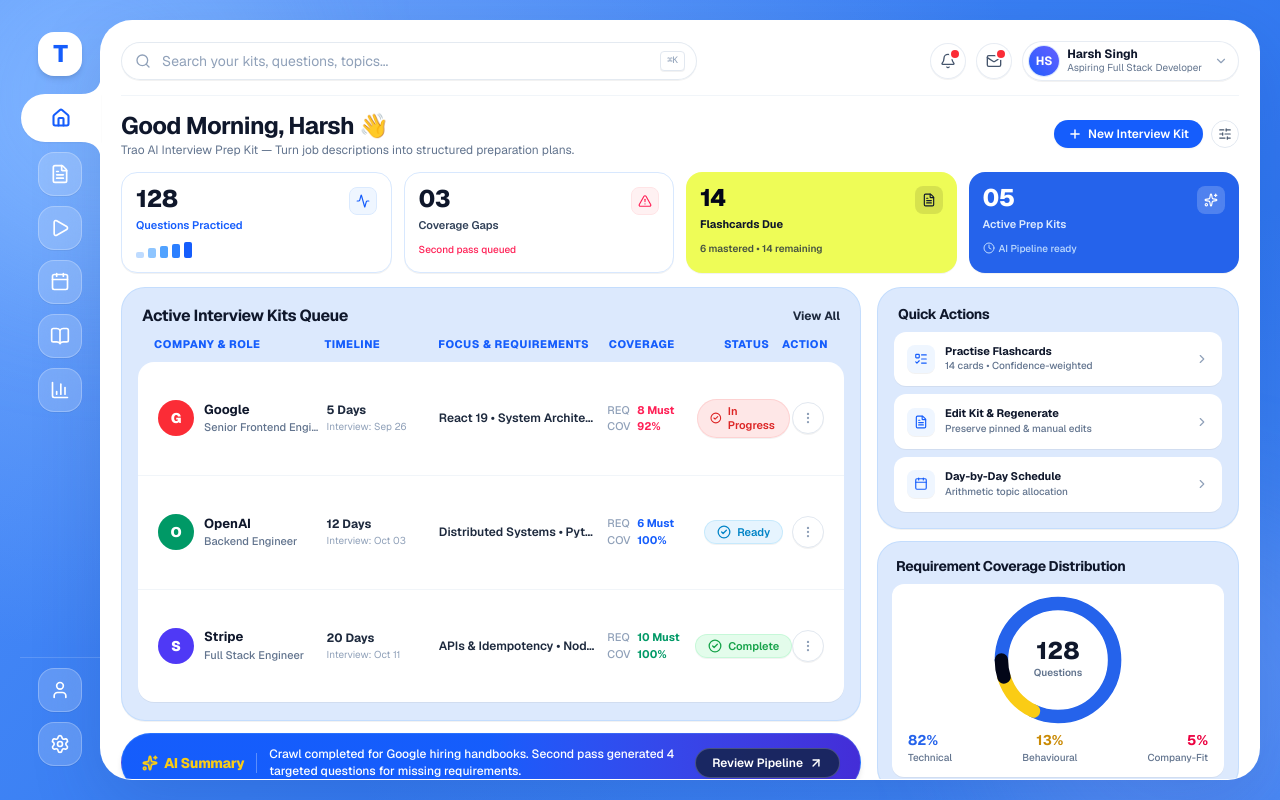
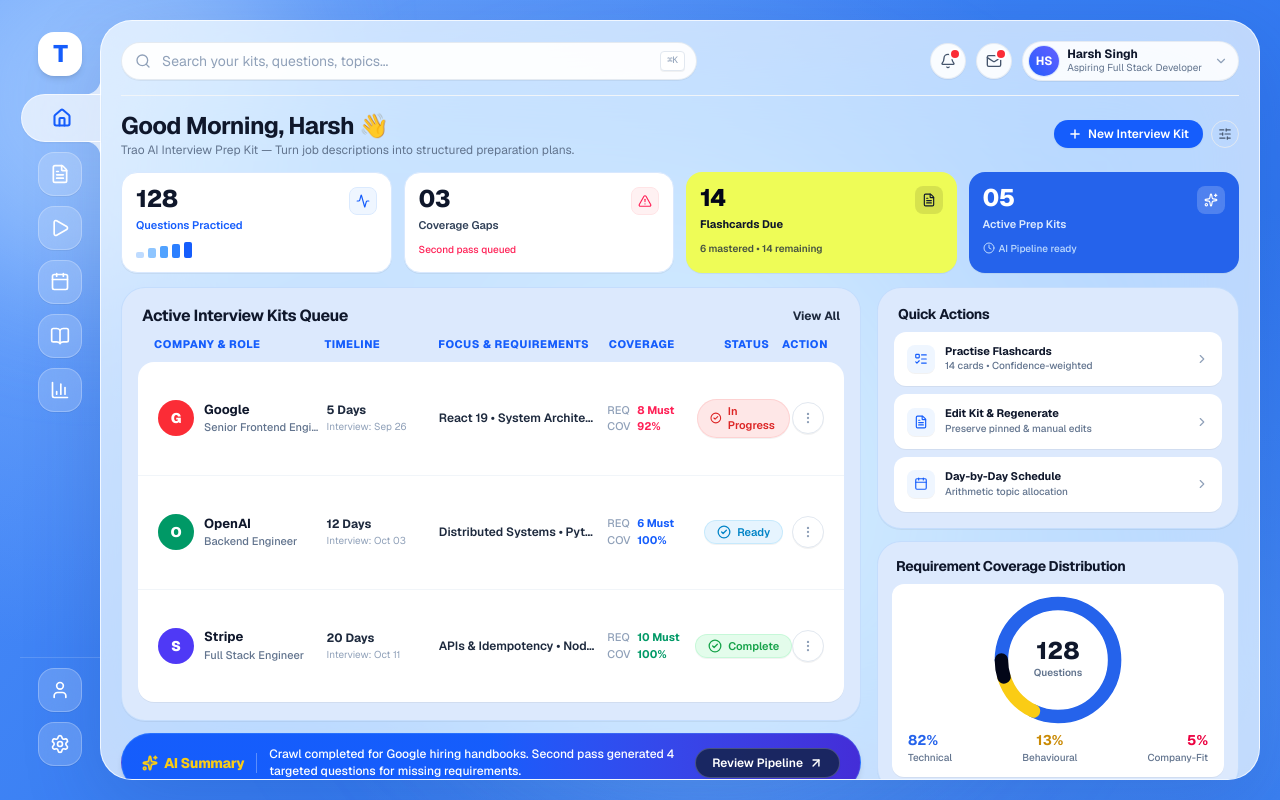
Before and after one commit to Harsh231075/trao, a Next.js app in the folder client/: page / in a window 1280 px wide. Built offline with nearby package versions, Linux system fonts and the light colour scheme.

Commit message:
style: maximize frosted glass blur (backdrop-blur-3xl) and ambient lighting diffusion across canvas and connected tab

```diff
--- a/client/src/app/layout.tsx
+++ b/client/src/app/layout.tsx
@@ -38,15 +38,16 @@ export default function RootLayout({
           suppressHydrationWarning
           className="w-full h-screen max-h-screen p-2 sm:p-3 md:p-4 lg:p-5 flex flex-row box-border overflow-hidden relative"
         >
-          {/* Subtle Ambient Glow behind sidebar & canvas */}
-          <div className="absolute -top-24 -left-24 w-96 h-96 bg-blue-300/30 rounded-full blur-3xl pointer-events-none" />
-          <div className="absolute -bottom-24 -right-24 w-96 h-96 bg-indigo-300/20 rounded-full blur-3xl pointer-events-none" />
+          {/* Subtle Ambient Glows behind canvas for rich frosted blur diffusion */}
+          <div className="absolute top-1/4 left-1/3 w-[520px] h-[520px] bg-sky-200/50 rounded-full blur-[120px] pointer-events-none" />
+          <div className="absolute bottom-10 right-1/4 w-[480px] h-[480px] bg-blue-300/40 rounded-full blur-[100px] pointer-events-none" />
+          <div className="absolute -top-24 -left-24 w-96 h-96 bg-blue-200/45 rounded-full blur-3xl pointer-events-none" />
 
           {/* Fixed Left Navigation Rail with Connected Active Tab */}
           <Sidebar />
 
-          {/* Main Elevated Canvas - Seamlessly connected with the active tab */}
-          <main className="flex-1 h-full max-h-full bg-white rounded-[26px] sm:rounded-[32px] shadow-[0_25px_70px_rgba(20,50,140,0.18)] border border-white/80 overflow-hidden flex flex-col min-w-0 relative z-10">
+          {/* Main Elevated Canvas - Heavily Blurred Frosted Glass White (Glassmorphism) */}
+          <main className="flex-1 h-full max-h-full bg-white/70 backdrop-blur-3xl backdrop-saturate-150 rounded-[26px] sm:rounded-[32px] shadow-[0_25px_80px_rgba(20,50,140,0.18)] border border-white/75 overflow-hidden flex flex-col min-w-0 relative z-10">
             <div className="flex-1 h-full overflow-y-auto p-3.5 sm:p-4 lg:p-5 select-text">
               {children}
             </div>
--- a/client/src/components/Sidebar.tsx
+++ b/client/src/components/Sidebar.tsx
@@ -68,13 +68,13 @@ export default function Sidebar() {
                   <Link
                     href={item.href}
                     title={item.name}
-                    className="relative w-full h-11 sm:h-12 bg-white rounded-l-2xl sm:rounded-l-3xl flex items-center justify-center text-blue-600 shadow-xs z-30 -mr-px group"
+                    className="relative w-full h-11 sm:h-12 bg-white/70 backdrop-blur-3xl backdrop-saturate-150 rounded-l-2xl sm:rounded-l-3xl flex items-center justify-center text-blue-600 shadow-xs z-30 -mr-px group border-y border-l border-white/60"
                   >
                     <Icon className="w-5 h-5 text-blue-600 stroke-[2.5] transition-transform group-hover:scale-110" />
 
                     {/* Top Inverted Corner Notch */}
                     <svg
-                      className="absolute -top-5 right-0 w-5 h-5 pointer-events-none text-white fill-current z-30"
+                      className="absolute -top-5 right-0 w-5 h-5 pointer-events-none text-white/70 fill-current z-30"
                       viewBox="0 0 20 20"
                     >
                       <path d="M20 0 L20 20 L0 20 Q20 20 20 0 Z" />
@@ -82,7 +82,7 @@ export default function Sidebar() {
 
                     {/* Bottom Inverted Corner Notch */}
                     <svg
-                      className="absolute -bottom-5 right-0 w-5 h-5 pointer-events-none text-white fill-current z-30"
+                      className="absolute -bottom-5 right-0 w-5 h-5 pointer-events-none text-white/70 fill-current z-30"
                       viewBox="0 0 20 20"
                     >
                       <path d="M0 0 L20 0 L20 20 Q20 0 0 0 Z" />
@@ -129,13 +129,13 @@ export default function Sidebar() {
                 <Link
                   href={item.href}
                   title={item.name}
-                  className="relative w-full h-11 sm:h-12 bg-white rounded-l-2xl sm:rounded-l-3xl flex items-center justify-center text-blue-600 shadow-xs z-30 -mr-px group"
+                  className="relative w-full h-11 sm:h-12 bg-white/70 backdrop-blur-3xl backdrop-saturate-150 rounded-l-2xl sm:rounded-l-3xl flex items-center justify-center text-blue-600 shadow-xs z-30 -mr-px group border-y border-l border-white/60"
                 >
                   <Icon className="w-5 h-5 text-blue-600 stroke-[2.5] transition-transform group-hover:scale-110" />
 
                   {/* Top Inverted Corner Notch */}
                   <svg
-                    className="absolute -top-5 right-0 w-5 h-5 pointer-events-none text-white fill-current z-30"
+                    className="absolute -top-5 right-0 w-5 h-5 pointer-events-none text-white/70 fill-current z-30"
                     viewBox="0 0 20 20"
                   >
                     <path d="M20 0 L20 20 L0 20 Q20 20 20 0 Z" />
@@ -143,7 +143,7 @@ export default function Sidebar() {
 
                   {/* Bottom Inverted Corner Notch */}
                   <svg
-                    className="absolute -bottom-5 right-0 w-5 h-5 pointer-events-none text-white fill-current z-30"
+                    className="absolute -bottom-5 right-0 w-5 h-5 pointer-events-none text-white/70 fill-current z-30"
                     viewBox="0 0 20 20"
                   >
                     <path d="M0 0 L20 0 L20 20 Q20 0 0 0 Z" />
```
